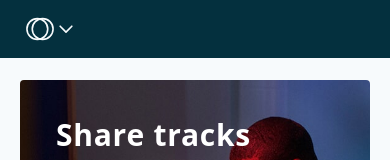
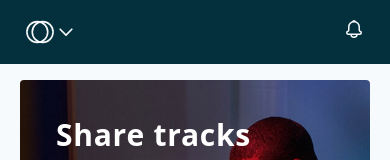
Before and after one commit to tuffstudio/Tailwind-LANDR-Dashboard-UI, a Vue app: page / in a window 390 px wide. Shown: the top 160 px of the page. Built offline with nearby package versions, Linux system fonts and the light colour scheme.

Commit message:
scoped css

```diff
--- a/src/components/Header.vue
+++ b/src/components/Header.vue
@@ -1,6 +1,6 @@
 <template>
 <header class="bg-deep-ocean fixed z-10 w-full">
-      <div class="px-6 relative flex justify-between max-w-7xl xl:mx-auto">
+      <div class="px-6 my-4 md:my-0 relative flex justify-between max-w-7xl xl:mx-auto">
         <div class="flex">
           <div class="relative flex items-center ">
             <a href="#home">
@@ -10,7 +10,7 @@
               <svg class="h-5 w-5 fill-current text-gray-100" viewBox="0 0 18 18" xmlns="http://www.w3.org/2000/svg"><path d="M14.25 6.507L9.003 11.75 3.75 6.5" stroke-width="1.5" stroke="currentColor" fill="none" fill-rule="evenodd" stroke-linecap="round" stroke-linejoin="round"></path></svg>
             </button>
           </div>
-          <nav class="invisible md:visible flex w-full">
+          <nav class="hidden md:block flex w-full">
               <div class="ml-8 py-4 md:py-6 inline-block border-b-2 border-teal-400 w-auto">
                 <a href="#" class="text-gray-500 hover:text-gray-300 font-semibold">Home</a>
               </div>
@@ -91,7 +91,7 @@
                   <span>Notifications</span>
                   <button type="button">Mark all as seen</button>
                 </div>
-                <div class="overflow-y-auto h-64">
+                <div class="with_scrollbar overflow-y-auto h-64">
                   <div v-bind:key="notification.id" v-for="(notification, i) in notifications" :class="{'border-t' : i === 0 }" class="border-b">
                       <Notification :notification="notification"/>
                   </div>
@@ -188,21 +188,11 @@ export default {
   transform: scale(1);
 }
 
-::-webkit-scrollbar {
-    width: 5px;
-}
-
-/* Track */
-::-webkit-scrollbar-track {
-    border-radius: 0;
-}
-
-/* Handle */
-::-webkit-scrollbar-thumb {
-    background: black;
-}
-::-webkit-scrollbar-thumb:window-inactive {
-	background: black;
-}
+ .with_scrollbar::-webkit-scrollbar { width: 5px;}
+              /* Track */
+ .with_scrollbar::-webkit-scrollbar-track {border-radius: 0;}
+              /* Handle */
+ .with_scrollbar::-webkit-scrollbar-thumb {background: black; }
+ .with_scrollbar::-webkit-scrollbar-thumb:window-inactive {background: black; }
 
 </style>
```
